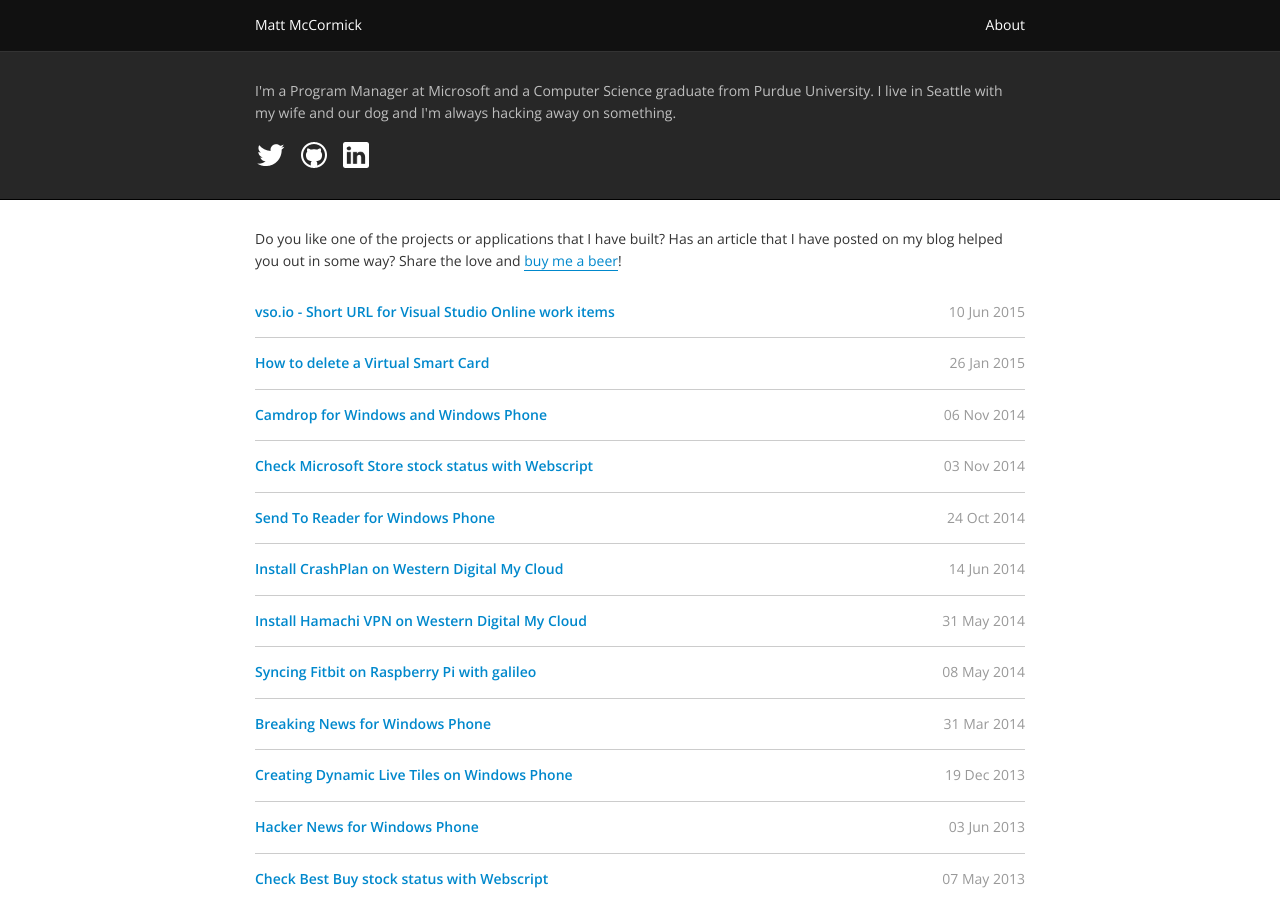
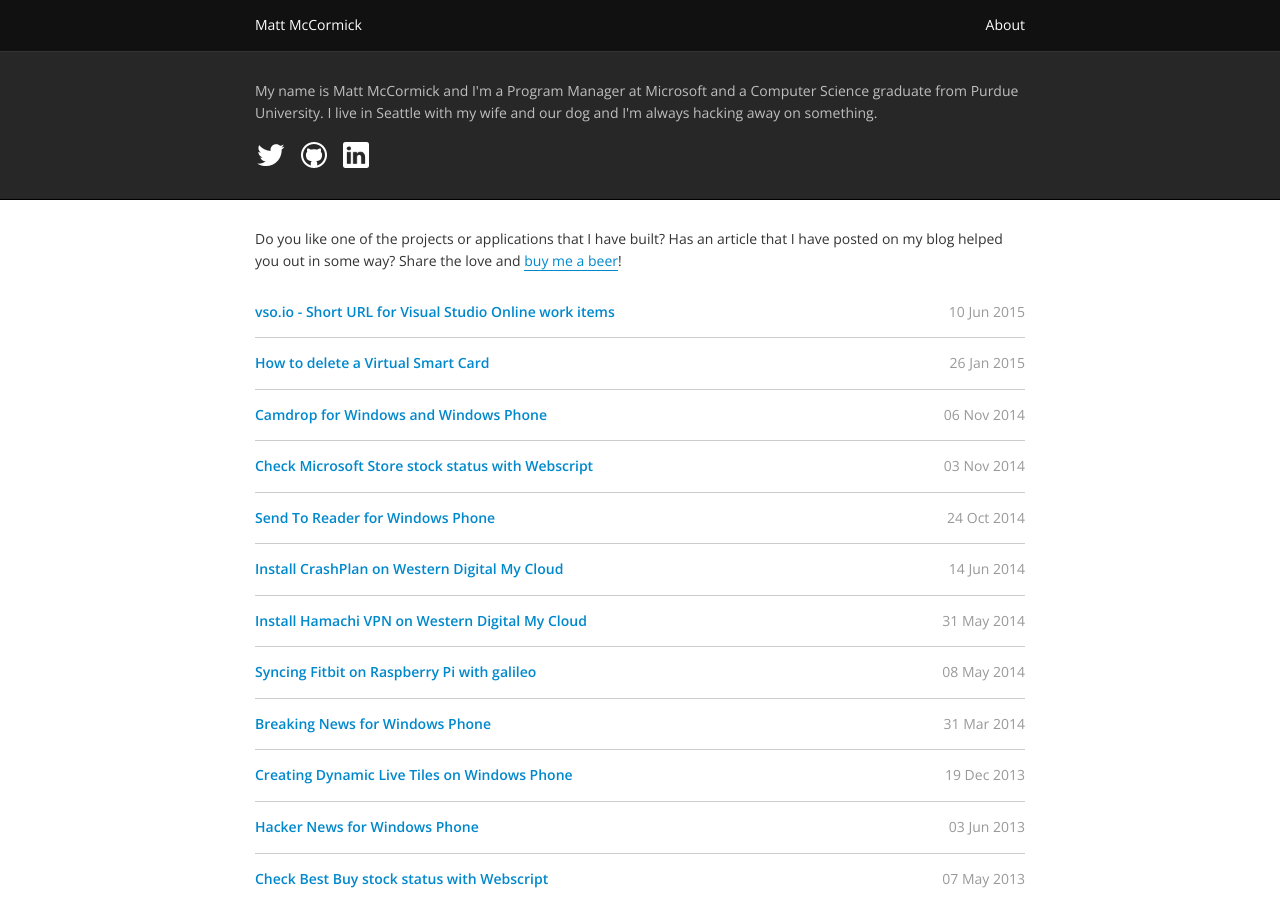
Before and after one commit to mbmccormick/mbmccormick.github.io, a Jekyll site: the page built from index.md, in a window 1280 px wide and 900 px high. Built offline with Jekyll 4.4.1, drawn with Linux system fonts in a browser that asks for light colours.

Commit message:
Modifying site description for better SEO.

```diff
--- a/_config.yml
+++ b/_config.yml
@@ -1,6 +1,6 @@
 url: "http://mbmccormick.com"
 title: Matt McCormick
-description: "I'm a Program Manager at Microsoft and a Computer Science graduate from Purdue University. I live in Seattle with my wife and our dog and I'm always hacking away on something."
+description: "My name is Matt McCormick and I'm a Program Manager at Microsoft and a Computer Science graduate from Purdue University. I live in Seattle with my wife and our dog and I'm always hacking away on something."
 language: en-us
 
 author: Matt McCormick
```
